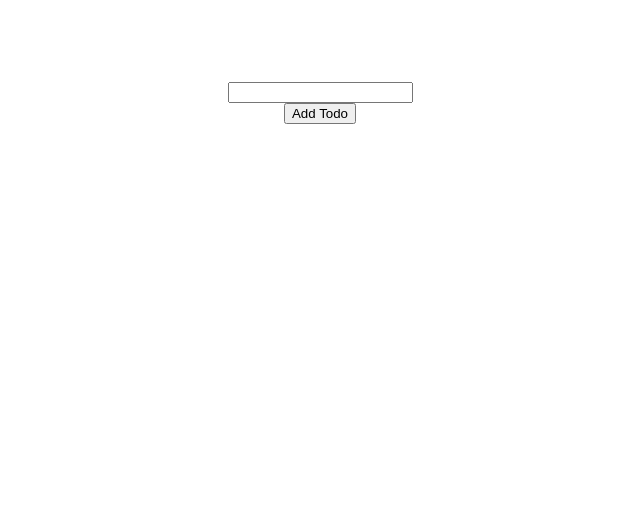
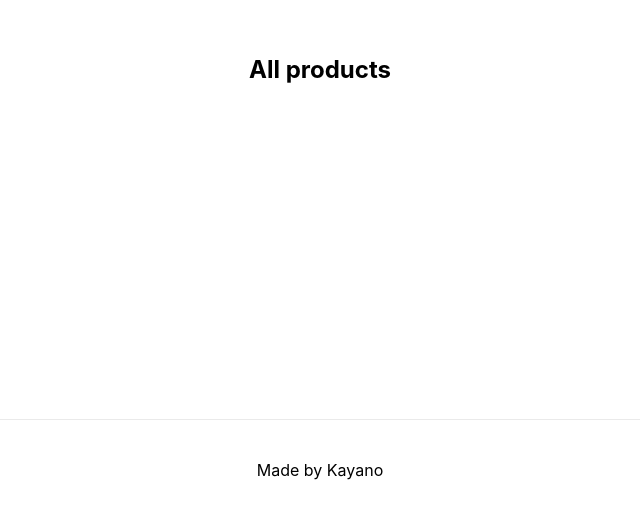
Before and after one commit to suefrontend/react-query-modal, a Next.js app: page / in a window 1280 px wide. Shown: the part 281-800 px from the top of the page, without its empty margins (320-960 px from the left). Built offline with nearby package versions, Linux system fonts and the light colour scheme.

Commit message:
Add first test - render heading

```diff
--- /dev/null
+++ b/lib/commerce.js
@@ -0,0 +1,4 @@
+import CommerceSDK from "@chec/commerce.js";
+
+const commerce = new CommerceSDK(process.env.NEXT_PUBLIC_CHEC_PUBLIC_KEY);
+export default commerce;
--- a/package.json
+++ b/package.json
@@ -4,10 +4,11 @@
     "dev": "next dev",
     "build": "next build",
     "start": "next start",
-    "test": "jest --watch",
+    "test": "jest --watch --detectOpenHandles",
     "test:ci": "jest --ci"
   },
   "dependencies": {
+    "@chec/commerce.js": "^2.8.0",
     "next": "latest",
     "react": "^18.2.0",
     "react-dom": "^18.2.0"
--- a/pages/index.tsx
+++ b/pages/index.tsx
@@ -1,56 +1,20 @@
 import { useState } from "react";
+import Head from "next/head";
 import styles from "../styles/Home.module.css";
 
 export default function Home() {
-  const [todos, setTodos] = useState([]);
-  const [newTodo, setNewTodo] = useState("");
-
-  const addTodo = () => {
-    if (newTodo.trim() !== "") {
-      const updatedTodos = [...todos, newTodo];
-      setTodos(updatedTodos);
-      setNewTodo("");
-    }
-  };
-  const deleteTodo = (index) => {
-    const updatedTodos = [...todos];
-    updatedTodos.splice(index, 1);
-    setTodos(updatedTodos);
-  };
   return (
     <div className={styles.container}>
-      <input
-        type="text"
-        className={styles.input}
-        value={newTodo}
-        data-testid="todo-input"
-        onChange={(e) => setNewTodo(e.target.value)}
-      />
-      <button
-        onClick={addTodo}
-        className={styles.button}
-        data-testid="add-todo"
-      >
-        Add Todo
-      </button>
-      <ul className={styles.todoList} data-testid="todo-list">
-        {todos.map((todo, index) => (
-          <li key={index} className={styles.todoItem}>
-            {todo}
-          </li>
-        ))}
-      </ul>
-      {todos.map((todo, index) => (
-        <div key={index}>
-          <button
-            onClick={() => deleteTodo(index)}
-            className={styles.button}
-            data-testid={`delete-todo-${index}`}
-          >
-            Delete
-          </button>
-        </div>
-      ))}
+      <Head>
+        <title>Online Store</title>
+        <link rel="icon" href="./favicon.ico" />
+      </Head>
+
+      <main className={styles.main}>
+        <h2>All products</h2>
+      </main>
+
+      <footer className={styles.footer}>Made by Kayano</footer>
     </div>
   );
 }
```
Also changed, not shown: jest.config.js (+8 -7 lines), .jest/setupEnvVars.js (added), 2 other files (tests, documents, lock files or other folders).
